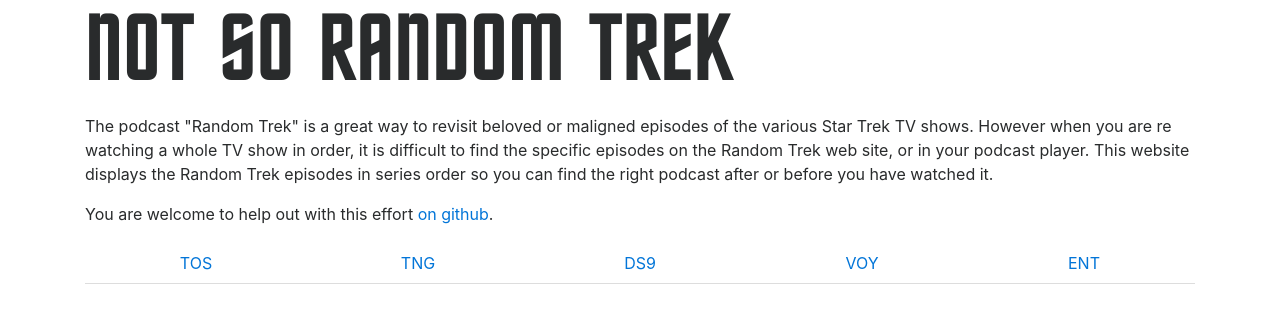
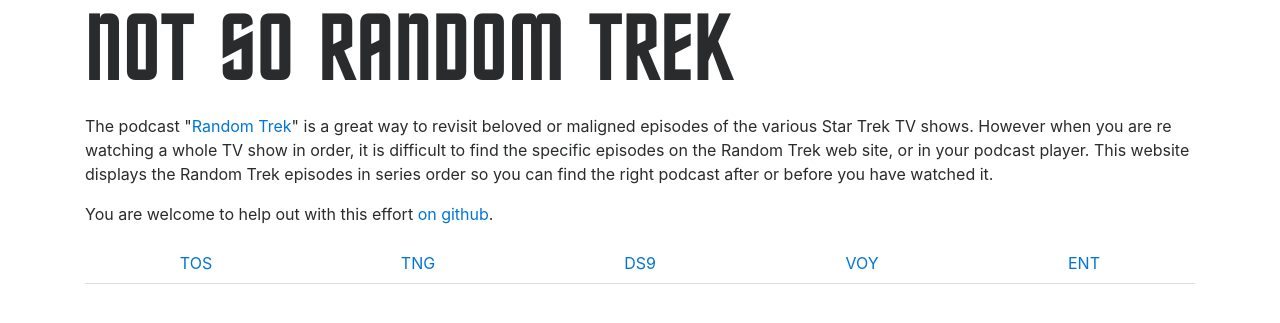
Before and after one commit to dashorst/notsorandomtrek, a Jekyll site: the page built from index.html, in a window 1280 px wide. Shown: the top 323 px of the page. Built offline with Jekyll 4.4.1, drawn with Linux system fonts in a browser that asks for light colours; nearby versions of some CDN libraries; part of the change alters nothing that is shown.

```diff
--- a/index.html
+++ b/index.html
@@ -5,12 +5,14 @@ layout: default
 <h1>NOT SO RANDOM TREK</h1>
 <blockquote>
   <p>
-  The podcast "Random Trek" is a great way to revisit beloved or maligned
-  episodes of the various Star Trek TV shows. However when you are re watching
-  a whole TV show in order, it is difficult to find the specific episodes on
-  the Random Trek web site, or in your podcast player. This website displays
-  the Random Trek episodes in series order so you can find the right podcast
-  after or before you have watched it.
+  The podcast "<a
+  href="https://www.theincomparable.com/randomtrek/">Random Trek</a>"
+  is a great way to revisit beloved or maligned episodes of the various
+  Star Trek TV shows. However when you are re watching a whole TV show
+  in order, it is difficult to find the specific episodes on the Random
+  Trek web site, or in your podcast player. This website displays the
+  Random Trek episodes in series order so you can find the right
+  podcast after or before you have watched it.
   </p>
   <p>
   You are welcome to help out with this effort <a href="https://github.com/dashorst/notsorandomtrek">on github</a>.
```
